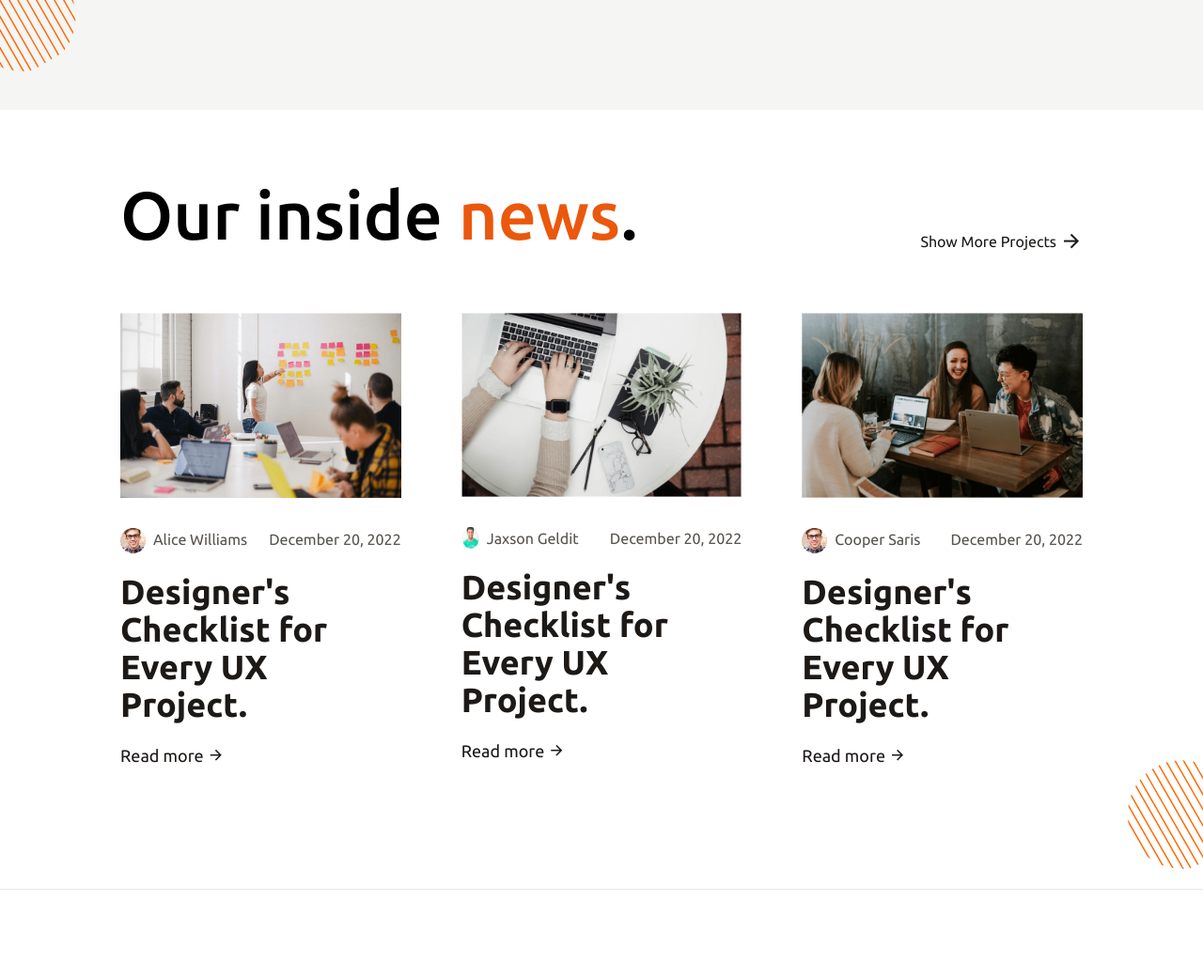
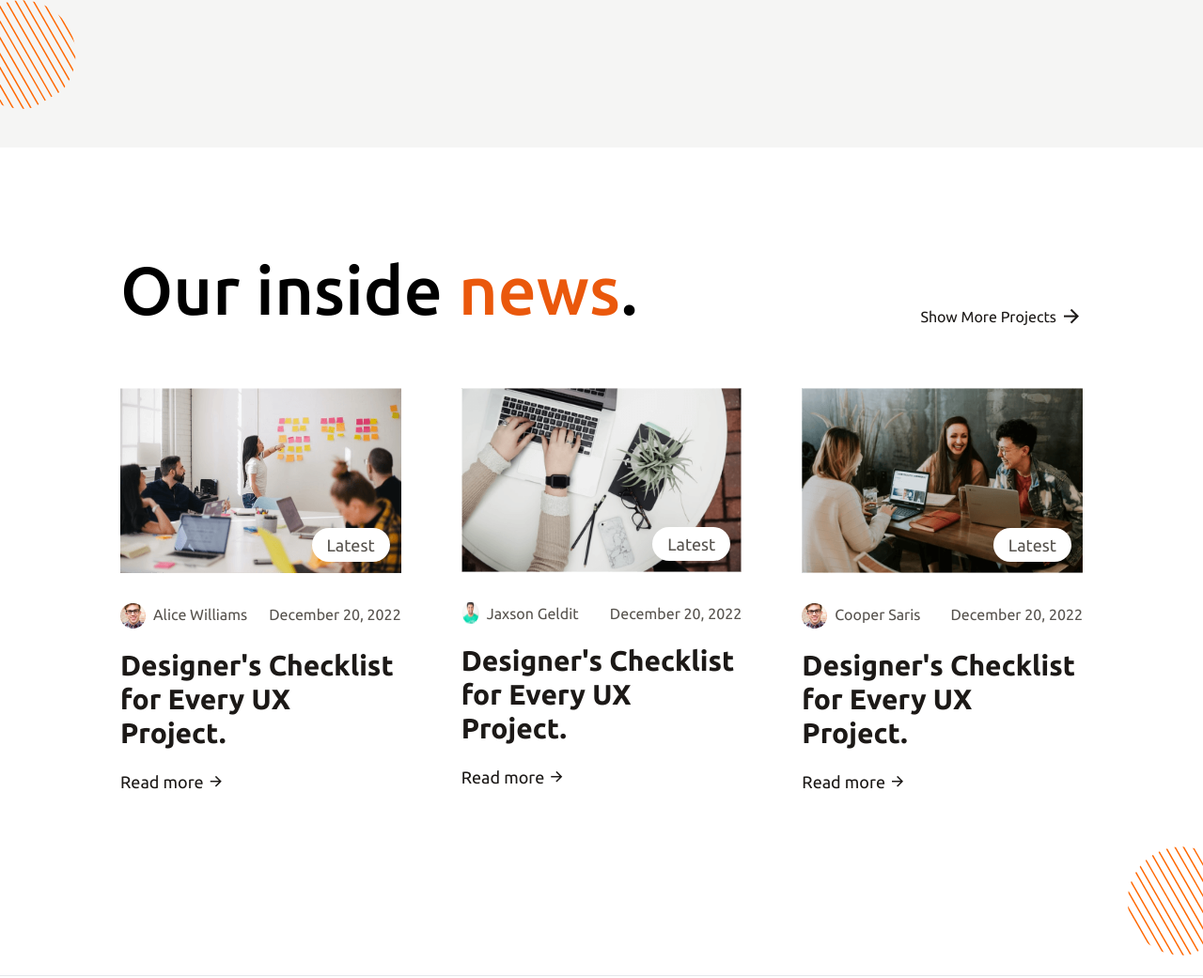
Before and after one commit to hasibulhasanshanto/dprod-tailwindcss-landing, a website built with Vite: page index.html in a window 1280 px wide. Shown: the part 3820-4861 px from the top of the page at 94% size. Built offline with nearby package versions, Linux system fonts and the light colour scheme.

Commit message:
blog latest image overlay shown done

```diff
--- a/index.html
+++ b/index.html
@@ -238,7 +238,7 @@
       <!--/. Helping customers end -->
 
       <!-- Our projects start -->
-      <section id="projects" class="relative bg-stone-100 pt-10 pb-32">
+      <section id="projects" class="relative bg-stone-100 pt-20 pb-32">
         <div class="w-4/5 mx-auto">
           <div class="service-top py-8">
             <div class="heading mb-10">
@@ -469,7 +469,7 @@
       <!--/. Our projects end -->
 
       <!-- Blog area start -->
-      <section id="blogs" class="relative overflow-hidden pt-10 pb-32">
+      <section id="blogs" class="relative overflow-hidden pt-20 pb-48">
         <div class="w-4/5 mx-auto">
           <!-- News top -->
           <div class="py-8">
@@ -501,13 +501,19 @@
           >
             <!-- Blog card  -->
             <div class="card-mini">
-              <div class="card-zoom-mini">
+              <div class="card-zoom-mini relative">
                 <img
                   class="top-img card-zoom-image w-full"
                   src="./images/blog-1.png"
                   alt="Designer's Checklist for Every UX Project."
                 />
+                <button
+                  class="absolute text-lg rounded-3xl px-4 py-1 bg-white text-stone-600 bottom-3 right-3"
+                >
+                  Latest
+                </button>
               </div>
+
               <div class="mt-8">
                 <div class="flex justify-between mb-5">
                   <div class="author flex">
@@ -521,12 +527,10 @@
                     </p>
                   </div>
                   <div class="date">
-                    <p class="text-md text-stone-600 hover:text-orange-600">
-                      December 20, 2022
-                    </p>
+                    <p class="text-md text-stone-600">December 20, 2022</p>
                   </div>
                 </div>
-                <h3 class="text-4xl font-bold">
+                <h3 class="text-3xl font-bold">
                   <a
                     class="group text-stone-900 transition-all duration-300 ease-in-out"
                     href="#"
@@ -553,12 +557,17 @@
 
             <!-- Blog card  -->
             <div class="card-mini">
-              <div class="card-zoom-mini">
+              <div class="card-zoom-mini relative">
                 <img
                   class="top-img card-zoom-image w-full"
                   src="./images/blog-2.png"
                   alt="Designer's Checklist for Every UX Project."
                 />
+                <button
+                  class="absolute text-lg rounded-3xl px-4 py-1 bg-white text-stone-600 bottom-3 right-3"
+                >
+                  Latest
+                </button>
               </div>
               <div class="mt-8">
                 <div class="flex justify-between mb-5">
@@ -573,12 +582,10 @@
                     </p>
                   </div>
                   <div class="date">
-                    <p class="text-md text-stone-600 hover:text-orange-600">
-                      December 20, 2022
-                    </p>
+                    <p class="text-md text-stone-600">December 20, 2022</p>
                   </div>
                 </div>
-                <h3 class="text-4xl font-bold">
+                <h3 class="text-3xl font-bold">
                   <a
                     class="group text-stone-900 transition-all duration-300 ease-in-out"
                     href="#"
@@ -605,12 +612,17 @@
 
             <!-- Blog card  -->
             <div class="card-mini">
-              <div class="card-zoom-mini">
+              <div class="card-zoom-mini relative">
                 <img
                   class="top-img card-zoom-image w-full"
                   src="./images/blog-3.png"
                   alt="Designer's Checklist for Every UX Project."
                 />
+                <button
+                  class="absolute text-lg rounded-3xl px-4 py-1 bg-white text-stone-600 bottom-3 right-3"
+                >
+                  Latest
+                </button>
               </div>
               <div class="mt-8">
                 <div class="flex justify-between mb-5">
@@ -625,12 +637,10 @@
                     </p>
                   </div>
                   <div class="date">
-                    <p class="text-md text-stone-600 hover:text-orange-600">
-                      December 20, 2022
-                    </p>
+                    <p class="text-md text-stone-600">December 20, 2022</p>
                   </div>
                 </div>
-                <h3 class="text-4xl font-bold">
+                <h3 class="text-3xl font-bold">
                   <a
                     class="group text-stone-900 transition-all duration-300 ease-in-out"
                     href="#"
```
